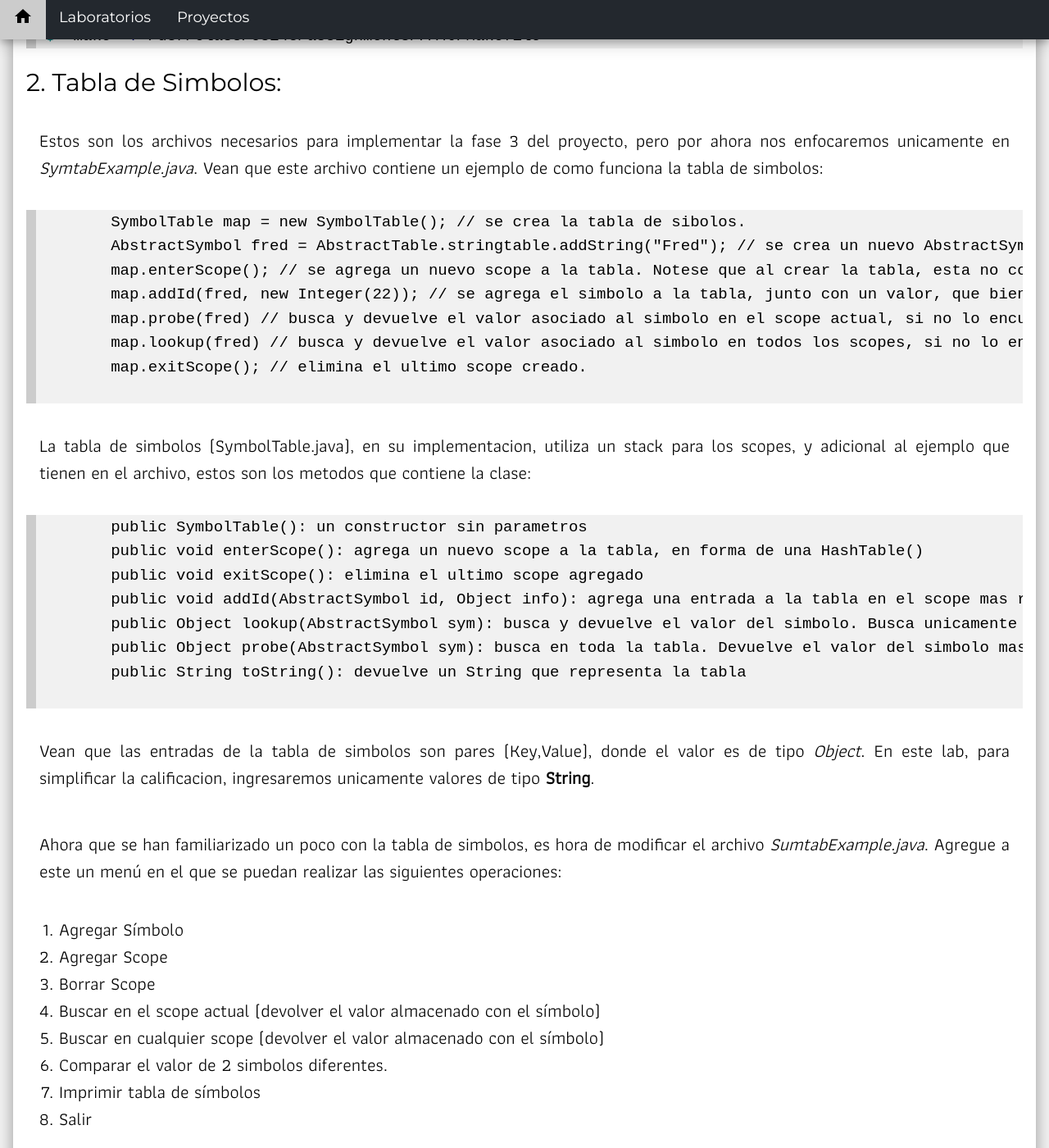
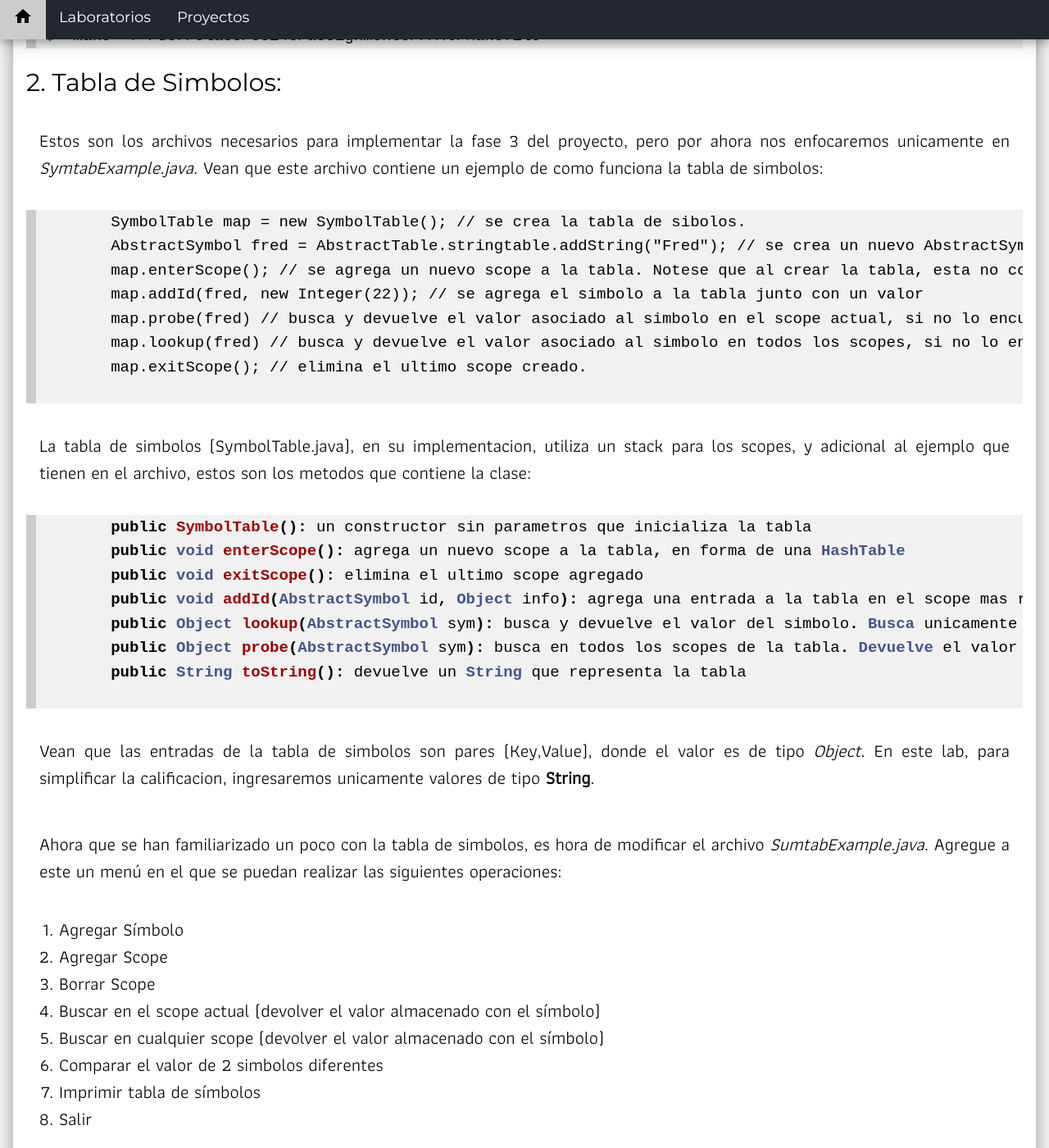
Before and after one commit to CC-4/old-page, a Jekyll site: the page built from _posts/2016-08-19-Tabla-de-Simbolos.md, in a window 1280 px wide and 1400 px high, scrolled down 847 px. Shown: the whole window at 82% size. Built offline with Jekyll 4.4.1, drawn with Linux system fonts in a browser that asks for light colours; comment, search, counter and statistics services are not loaded; some of the changed text lies outside the part shown.

Commit message:
Typos en lab 6 corregidos

````diff
--- a/_posts/2016-08-19-Tabla-de-Simbolos.md
+++ b/_posts/2016-08-19-Tabla-de-Simbolos.md
@@ -33,9 +33,9 @@
 	SymbolTable map = new SymbolTable(); // se crea la tabla de sibolos.
 	AbstractSymbol fred = AbstractTable.stringtable.addString("Fred"); // se crea un nuevo AbstractSymbol
 	map.enterScope(); // se agrega un nuevo scope a la tabla. Notese que al crear la tabla, esta no contiene ningun scope
-	map.addId(fred, new Integer(22)); // se agrega el simbolo a la tabla, junto con un valor, que bien puede ser su valor actual
-	map.probe(fred) // busca y devuelve el valor asociado al simbolo en el scope actual, si no lo encuentra, devuelve <b>null</b>
-	map.lookup(fred) // busca y devuelve el valor asociado al simbolo en todos los scopes, si no lo encuentra, devuelve <b>null</b>
+	map.addId(fred, new Integer(22)); // se agrega el simbolo a la tabla junto con un valor
+	map.probe(fred) // busca y devuelve el valor asociado al simbolo en el scope actual, si no lo encuentra, devuelve null
+	map.lookup(fred) // busca y devuelve el valor asociado al simbolo en todos los scopes, si no lo encuentra, devuelve null
 	map.exitScope(); // elimina el ultimo scope creado.
 
 ```
@@ -43,13 +43,13 @@
 La tabla de simbolos (SymbolTable.java), en su implementacion, utiliza un stack para los scopes, y adicional al ejemplo que tienen en el archivo,
 estos son los metodos que contiene la clase:
 
-```
-	public SymbolTable(): un constructor sin parametros
-	public void enterScope(): agrega un nuevo scope a la tabla, en forma de una HashTable()
+```java
+	public SymbolTable(): un constructor sin parametros que inicializa la tabla
+	public void enterScope(): agrega un nuevo scope a la tabla, en forma de una HashTable
 	public void exitScope(): elimina el ultimo scope agregado
 	public void addId(AbstractSymbol id, Object info): agrega una entrada a la tabla en el scope mas reciente
 	public Object lookup(AbstractSymbol sym): busca y devuelve el valor del simbolo. Busca unicamente en el scope mas reciente
-	public Object probe(AbstractSymbol sym): busca en toda la tabla. Devuelve el valor del simbolo mas reciente que encontro
+	public Object probe(AbstractSymbol sym): busca en todos los scopes de la tabla. Devuelve el valor del simbolo mas reciente que encontro
 	public String toString(): devuelve un String que representa la tabla
 
 ```
@@ -65,14 +65,14 @@
 3. Borrar Scope
 4. Buscar en el scope actual (devolver el valor almacenado con el símbolo)
 5. Buscar en cualquier scope (devolver el valor almacenado con el símbolo)
-6. Comparar el valor de 2 simbolos diferentes.
+6. Comparar el valor de 2 simbolos diferentes
 7. Imprimir tabla de símbolos
 8. Salir
 
 Para compilar debe hacerlo con:
 
-```
-	make symtab-example
+```java
+make symtab-example
 ```
 
 Para ejecutarlo:
````
Also changed, not shown: other parts of _posts/2016-08-19-Tabla-de-Simbolos.md (+1 -1 lines).
